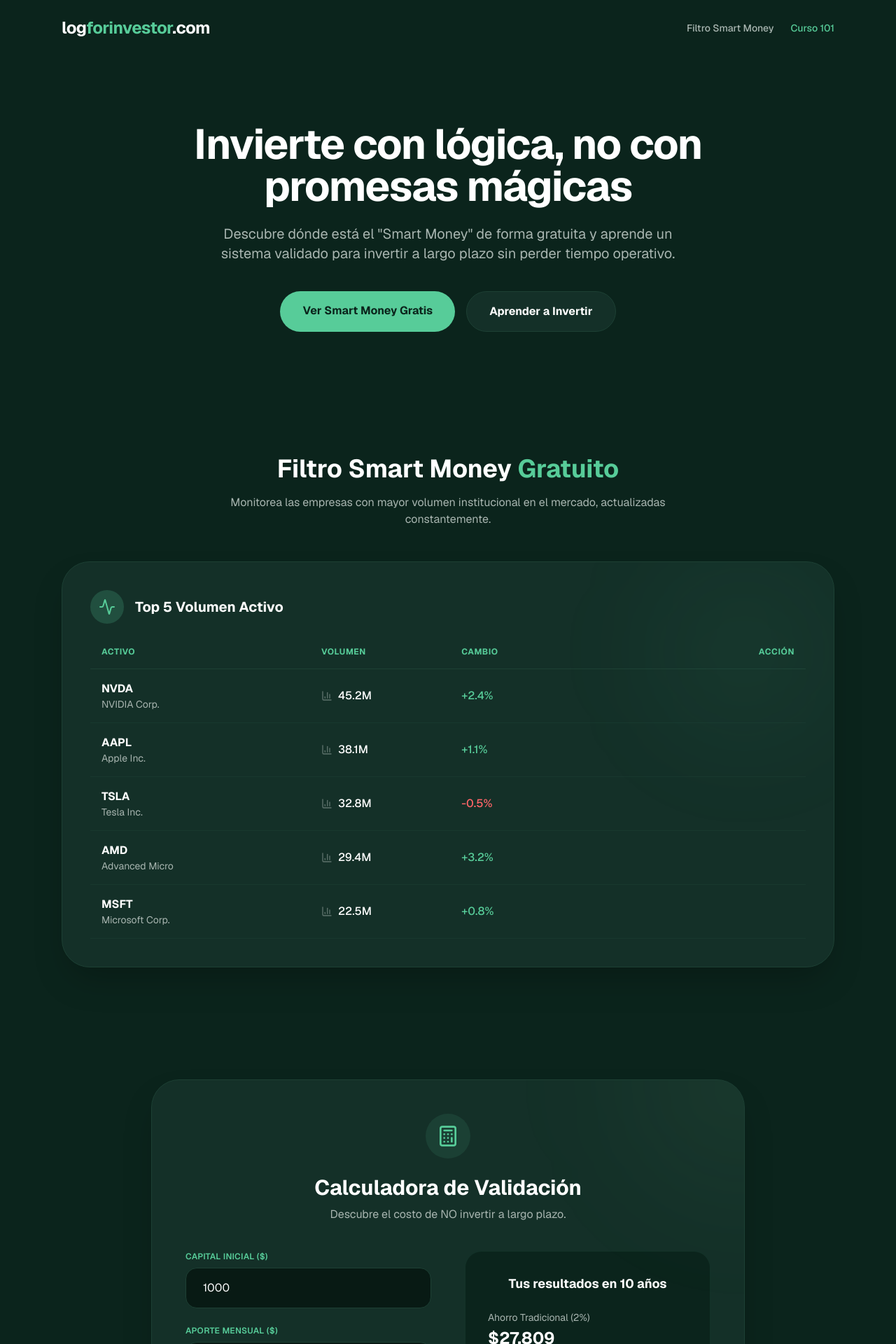
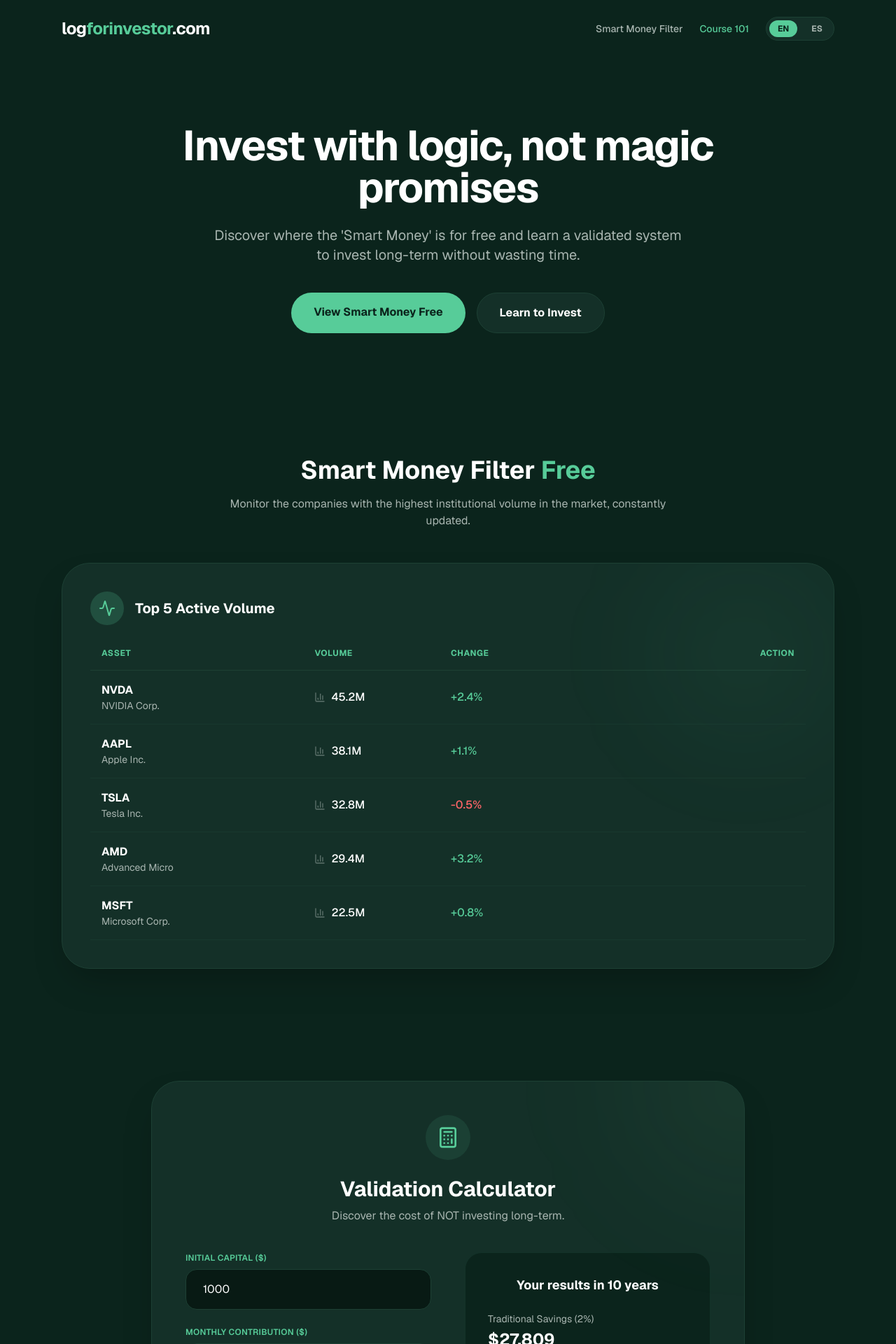
Before and after one commit to aparties/logforinvestorfes, a Next.js app: page / in a window 1280 px wide. Shown: the top 1920 px of the page at 70% size. Built offline with nearby package versions, Linux system fonts and the light colour scheme.

Commit message:
feat: add i18n support with english default and spanish option

```diff
--- a/src/app/page.tsx
+++ b/src/app/page.tsx
@@ -1,9 +1,14 @@
+"use client";
+
 import { Hero } from "@/components/Hero";
 import { SmartMoneyFilter } from "@/components/SmartMoneyFilter";
 import { Calculator } from "@/components/Calculator";
 import { CourseOffer } from "@/components/CourseOffer";
+import { useLanguage } from "@/i18n/LanguageContext";
 
 export default function Home() {
+  const { t, language, setLanguage } = useLanguage();
+
   return (
     <main className="flex min-h-screen flex-col items-center justify-start bg-background overflow-x-hidden">
       {/* Header simple para la Landing */}
@@ -11,14 +16,32 @@ export default function Home() {
         <div className="text-2xl font-bold tracking-tight text-white">
           log<span className="text-pch-primary">forinvestor</span>.com
         </div>
+        <div className="flex items-center gap-6">
           <nav className="hidden md:flex gap-6">
             <a href="#smart-money" className="text-sm font-medium text-foreground hover:text-white transition-colors">
-            Filtro Smart Money
+              {t.nav.filter}
             </a>
             <a href="#curso" className="text-sm font-medium text-pch-primary hover:text-pch-secondary transition-colors">
-            Curso 101
+              {t.nav.course}
             </a>
           </nav>
+
+          {/* Language Switcher */}
+          <div className="flex items-center gap-2 border border-pch-border rounded-full p-1 bg-pch-card">
+            <button
+              onClick={() => setLanguage("en")}
+              className={`text-xs font-bold px-3 py-1 rounded-full transition-colors ${language === 'en' ? 'bg-pch-primary text-[#0b241c]' : 'text-foreground hover:text-white'}`}
+            >
+              EN
+            </button>
+            <button
+              onClick={() => setLanguage("es")}
+              className={`text-xs font-bold px-3 py-1 rounded-full transition-colors ${language === 'es' ? 'bg-pch-primary text-[#0b241c]' : 'text-foreground hover:text-white'}`}
+            >
+              ES
+            </button>
+          </div>
+        </div>
       </header>
 
       {/* Hero Section */}
@@ -36,7 +59,7 @@ export default function Home() {
       {/* Footer simple */}
       <footer className="w-full border-t border-pch-border mt-auto">
         <div className="max-w-6xl mx-auto py-8 px-6 text-center text-sm text-foreground">
-          <p>© {new Date().getFullYear()} logforinvestor.com - Todos los derechos reservados.</p>
+          <p>© {new Date().getFullYear()} logforinvestor.com - {t.footer.rights}</p>
         </div>
       </footer>
     </main>
--- a/src/components/Calculator.tsx
+++ b/src/components/Calculator.tsx
@@ -2,6 +2,7 @@
 
 import { useState } from "react";
 import { Calculator as CalcIcon } from "lucide-react";
+import { useLanguage } from "@/i18n/LanguageContext";
 
 /**
  * Calculadora interactiva para mostrar la diferencia entre el ahorro
@@ -9,6 +10,7 @@ import { Calculator as CalcIcon } from "lucide-react";
  * @returns {JSX.Element} El componente de la calculadora.
  */
 export const Calculator = () => {
+  const { t } = useLanguage();
   const [initialAmount, setInitialAmount] = useState<number>(1000);
   const [monthlyContribution, setMonthlyContribution] = useState<number>(200);
   const [years, setYears] = useState<number>(10);
@@ -39,15 +41,15 @@ export const Calculator = () => {
           <div className="w-16 h-16 rounded-full bg-pch-primary/10 flex items-center justify-center mb-6">
             <CalcIcon className="w-8 h-8 text-pch-primary" />
           </div>
-          <h2 className="text-3xl font-bold text-white mb-2">Calculadora de Validación</h2>
-          <p className="text-foreground">Descubre el costo de NO invertir a largo plazo.</p>
+          <h2 className="text-3xl font-bold text-white mb-2">{t.calculator.title}</h2>
+          <p className="text-foreground">{t.calculator.subtitle}</p>
         </div>
 
         <div className="grid md:grid-cols-2 gap-12 items-start">
           <div className="space-y-6">
             <div>
               <label className="block text-xs font-semibold text-pch-primary mb-2 uppercase tracking-wide">
-                Capital Inicial ($)
+                {t.calculator.label_initial}
               </label>
               <input
                 type="number"
@@ -58,7 +60,7 @@ export const Calculator = () => {
             </div>
             <div>
               <label className="block text-xs font-semibold text-pch-primary mb-2 uppercase tracking-wide">
-                Aporte Mensual ($)
+                {t.calculator.label_monthly}
               </label>
               <input
                 type="number"
@@ -69,7 +71,7 @@ export const Calculator = () => {
             </div>
             <div>
               <label className="block text-xs font-semibold text-pch-primary mb-2 uppercase tracking-wide">
-                Años invirtiendo
+                {t.calculator.label_years}
               </label>
               <input
                 type="number"
@@ -81,24 +83,26 @@ export const Calculator = () => {
           </div>
 
           <div className="bg-[#0b241c] rounded-3xl p-8 border border-pch-border/50 flex flex-col justify-center h-full">
-            <h3 className="text-lg font-bold text-white mb-6 text-center">Tus resultados en {years} años</h3>
+            <h3 className="text-lg font-bold text-white mb-6 text-center">
+              {t.calculator.results_title.replace("{years}", years.toString())}
+            </h3>
 
             <div className="space-y-6">
               <div>
-                <p className="text-sm text-foreground mb-1">Ahorro Tradicional (2%)</p>
+                <p className="text-sm text-foreground mb-1">{t.calculator.savings}</p>
                 <p className="text-2xl font-bold text-white">${traditionalValue.toLocaleString()}</p>
               </div>
 
               <div className="h-[1px] w-full bg-pch-border/50" />
 
               <div>
-                <p className="text-sm text-pch-primary mb-1 font-medium">Inversión Pasiva (8%)</p>
+                <p className="text-sm text-pch-primary mb-1 font-medium">{t.calculator.investment}</p>
                 <p className="text-4xl font-bold text-pch-primary">${investmentValue.toLocaleString()}</p>
               </div>
 
               <div className="bg-pch-primary/10 rounded-xl p-4 mt-4">
                 <p className="text-sm text-white text-center">
-                  Estás perdiendo <span className="font-bold text-pch-secondary">${difference.toLocaleString()}</span> por no invertir.
+                  {t.calculator.losing_msg} <span className="font-bold text-pch-secondary">${difference.toLocaleString()}</span> {t.calculator.not_investing_msg}
                 </p>
               </div>
             </div>
--- a/src/components/Hero.tsx
+++ b/src/components/Hero.tsx
@@ -1,19 +1,23 @@
+import { useLanguage } from "@/i18n/LanguageContext";
+
 /**
  * Hero component para la landing page.
  * Muestra el mensaje principal y un CTA.
  */
 export const Hero = () => {
+  const { t } = useLanguage();
+
   return (
     <section className="flex flex-col items-center justify-center text-center py-24 px-6 relative overflow-hidden">
       {/* Glow effect radial en el fondo (ui.md: Radial gradients suaves) */}
       <div className="absolute top-1/2 left-1/2 -translate-x-1/2 -translate-y-1/2 w-[600px] h-[600px] bg-pch-primary/10 rounded-full blur-[100px] pointer-events-none -z-10" />
 
       <h1 className="text-4xl md:text-6xl font-bold tracking-tight text-white max-w-4xl mb-6">
-        Invierte con lógica, no con promesas mágicas
+        {t.hero.title}
       </h1>
 
       <p className="text-lg md:text-xl text-foreground max-w-2xl mb-10">
-        Descubre dónde está el &quot;Smart Money&quot; de forma gratuita y aprende un sistema validado para invertir a largo plazo sin perder tiempo operativo.
+        {t.hero.subtitle}
       </p>
 
       <div className="flex flex-col sm:flex-row gap-4">
@@ -21,13 +25,13 @@ export const Hero = () => {
           href="#smart-money"
           className="bg-pch-primary text-[#0b241c] rounded-full px-8 py-4 font-bold hover:bg-pch-secondary transition-all"
         >
-          Ver Smart Money Gratis
+          {t.hero.cta_primary}
         </a>
         <a
           href="#curso"
           className="bg-pch-card border border-pch-border text-white rounded-full px-8 py-4 font-bold hover:bg-pch-input transition-all"
         >
-          Aprender a Invertir
+          {t.hero.cta_secondary}
         </a>
       </div>
     </section>
--- a/src/components/Providers.tsx
+++ b/src/components/Providers.tsx
@@ -2,10 +2,11 @@
 
 import { QueryClient, QueryClientProvider } from "@tanstack/react-query";
 import { ReactNode, useState } from "react";
+import { LanguageProvider } from "@/i18n/LanguageContext";
 
 /**
  * Componente proveedor para inicializar y envolver la aplicación
- * con los contextos necesarios (como React Query).
+ * con los contextos necesarios (como React Query y Lenguaje).
  * @param {Object} props - Propiedades del componente.
  * @param {ReactNode} props.children - Componentes hijos.
  * @returns {JSX.Element} El proveedor de la aplicación.
@@ -22,7 +23,9 @@ export function Providers({ children }: { children: ReactNode }) {
 
   return (
     <QueryClientProvider client={queryClient}>
-      {children}
+      <LanguageProvider>
+        {children}
+      </LanguageProvider>
     </QueryClientProvider>
   );
 }
--- a/src/components/SmartMoneyFilter.tsx
+++ b/src/components/SmartMoneyFilter.tsx
@@ -2,6 +2,7 @@
 
 import { useQuery } from "@tanstack/react-query";
 import { BarChart3, Activity } from "lucide-react";
+import { useLanguage } from "@/i18n/LanguageContext";
 
 /** Mock para obtener datos de Smart Money */
 const fetchSmartMoneyData = async () => {
@@ -16,7 +17,12 @@ const fetchSmartMoneyData = async () => {
   ];
 };
 
+/**
+ * Componente que muestra una lista simulada de activos con alto volumen.
+ * @returns {JSX.Element} La tabla de filtro de Smart Money.
+ */
 export const SmartMoneyFilter = () => {
+  const { t } = useLanguage();
   const { data, isLoading } = useQuery({
     queryKey: ["smartMoneyList"],
     queryFn: fetchSmartMoneyData,
@@ -26,10 +32,10 @@ export const SmartMoneyFilter = () => {
     <section id="smart-money" className="py-20 px-6 max-w-6xl mx-auto w-full">
       <div className="text-center mb-12">
         <h2 className="text-3xl md:text-4xl font-bold text-white mb-4">
-          Filtro Smart Money <span className="text-pch-primary">Gratuito</span>
+          {t.filter.title} <span className="text-pch-primary">{t.filter.free}</span>
         </h2>
         <p className="text-foreground max-w-2xl mx-auto">
-          Monitorea las empresas con mayor volumen institucional en el mercado, actualizadas constantemente.
+          {t.filter.description}
         </p>
       </div>
 
@@ -41,24 +47,24 @@ export const SmartMoneyFilter = () => {
           <div className="w-12 h-12 rounded-full bg-pch-primary/20 flex items-center justify-center">
             <Activity className="w-6 h-6 text-pch-primary" />
           </div>
-          <h3 className="text-xl font-bold text-white">Top 5 Volumen Activo</h3>
+          <h3 className="text-xl font-bold text-white">{t.filter.table_title}</h3>
         </div>
 
         <div className="overflow-x-auto">
           <table className="w-full text-left">
             <thead>
               <tr className="border-b border-pch-border text-xs text-pch-primary font-semibold tracking-wider">
-                <th className="pb-4 pl-4">ACTIVO</th>
-                <th className="pb-4">VOLUMEN</th>
-                <th className="pb-4">CAMBIO</th>
-                <th className="pb-4 text-right pr-4">ACCIÓN</th>
+                <th className="pb-4 pl-4">{t.filter.col_asset}</th>
+                <th className="pb-4">{t.filter.col_volume}</th>
+                <th className="pb-4">{t.filter.col_change}</th>
+                <th className="pb-4 text-right pr-4">{t.filter.col_action}</th>
               </tr>
             </thead>
             <tbody>
               {isLoading ? (
                 <tr>
                   <td colSpan={4} className="py-8 text-center text-foreground">
-                    Cargando datos del mercado...
+                    {t.filter.loading}
                   </td>
                 </tr>
               ) : (
@@ -83,7 +89,7 @@ export const SmartMoneyFilter = () => {
                     </td>
                     <td className="py-4 text-right pr-4">
                       <button className="bg-[#0b241c] border border-pch-border text-pch-primary rounded-full px-4 py-2 text-sm font-semibold opacity-0 group-hover:opacity-100 transition-opacity hover:bg-pch-primary hover:text-[#0b241c]">
-                        Ver Detalle
+                        {t.filter.btn_view}
                       </button>
                     </td>
                   </tr>
--- /dev/null
+++ b/src/i18n/LanguageContext.tsx
@@ -0,0 +1,46 @@
+"use client";
+
+import { createContext, useContext, useState, ReactNode } from "react";
+import { Language, dictionaries } from "./dictionaries";
+
+type LanguageContextType = {
+  language: Language;
+  setLanguage: (lang: Language) => void;
+  t: typeof dictionaries.en;
+};
+
+const LanguageContext = createContext<LanguageContextType | undefined>(undefined);
+
+/**
+ * Proveedor de contexto para manejar el idioma de la aplicación.
+ * @param {Object} props - Propiedades del componente.
+ * @param {ReactNode} props.children - Componentes hijos.
+ * @returns {JSX.Element} El proveedor de contexto de idioma.
+ */
+export const LanguageProvider = ({ children }: { children: ReactNode }) => {
+  const [language, setLanguage] = useState<Language>("en");
+
+  const value = {
+    language,
+    setLanguage,
+    t: dictionaries[language],
+  };
+
+  return (
+    <LanguageContext.Provider value={value}>
+      {children}
+    </LanguageContext.Provider>
+  );
+};
+
+/**
+ * Hook para consumir el contexto de idioma.
+ * @returns {LanguageContextType} El contexto de idioma actual.
+ */
+export const useLanguage = () => {
+  const context = useContext(LanguageContext);
+  if (!context) {
+    throw new Error("useLanguage must be used within a LanguageProvider");
+  }
+  return context;
+};
--- /dev/null
+++ b/src/i18n/dictionaries.ts
@@ -0,0 +1,118 @@
+export type Language = "en" | "es";
+
+export const dictionaries = {
+  en: {
+    nav: {
+      filter: "Smart Money Filter",
+      course: "Course 101",
+    },
+    hero: {
+      title: "Invest with logic, not magic promises",
+      subtitle: "Discover where the 'Smart Money' is for free and learn a validated system to invest long-term without wasting time.",
+      cta_primary: "View Smart Money Free",
+      cta_secondary: "Learn to Invest",
+    },
+    filter: {
+      title: "Smart Money Filter",
+      free: "Free",
+      description: "Monitor the companies with the highest institutional volume in the market, constantly updated.",
+      table_title: "Top 5 Active Volume",
+      col_asset: "ASSET",
+      col_volume: "VOLUME",
+      col_change: "CHANGE",
+      col_action: "ACTION",
+      loading: "Loading market data...",
+      btn_view: "View Details",
+    },
+    calculator: {
+      title: "Validation Calculator",
+      subtitle: "Discover the cost of NOT investing long-term.",
+      label_initial: "Initial Capital ($)",
+      label_monthly: "Monthly Contribution ($)",
+      label_years: "Years investing",
+      results_title: "Your results in {years} years",
+      savings: "Traditional Savings (2%)",
+      investment: "Passive Investment (8%)",
+      losing_msg: "You are losing",
+      not_investing_msg: "by not investing.",
+    },
+    course: {
+      title: "From Spectator to Investor",
+      subtitle: "A direct, uncomplicated method based on the Weinstein system to start investing passively and safely.",
+      badge: "Special MVP",
+      course_name: "Passive Investing 101 Course",
+      course_desc: "The system you need to trade without stress.",
+      price: "$30",
+      payment_type: "one-time payment",
+      features: [
+        "Lifetime access to 5-10 video lessons.",
+        "Learn to read Smart Money.",
+        "Basic use of the Weinstein system.",
+        "Automated access after payment.",
+        "No hidden subscriptions."
+      ],
+      btn_buy: "Buy Immediate Access",
+      stripe_msg: "Secure payment processed by Stripe.",
+    },
+    footer: {
+      rights: "All rights reserved.",
+    }
+  },
+  es: {
+    nav: {
+      filter: "Filtro Smart Money",
+      course: "Curso 101",
+    },
+    hero: {
+      title: "Invierte con lógica, no con promesas mágicas",
+      subtitle: "Descubre dónde está el 'Smart Money' de forma gratuita y aprende un sistema validado para invertir a largo plazo sin perder tiempo operativo.",
+      cta_primary: "Ver Smart Money Gratis",
+      cta_secondary: "Aprender a Invertir",
+    },
+    filter: {
+      title: "Filtro Smart Money",
+      free: "Gratuito",
+      description: "Monitorea las empresas con mayor volumen institucional en el mercado, actualizadas constantemente.",
+      table_title: "Top 5 Volumen Activo",
+      col_asset: "ACTIVO",
+      col_volume: "VOLUMEN",
+      col_change: "CAMBIO",
+      col_action: "ACCIÓN",
+      loading: "Cargando datos del mercado...",
+      btn_view: "Ver Detalle",
+    },
+    calculator: {
+      title: "Calculadora de Validación",
+      subtitle: "Descubre el costo de NO invertir a largo plazo.",
+      label_initial: "Capital Inicial ($)",
+      label_monthly: "Aporte Mensual ($)",
+      label_years: "Años invirtiendo",
+      results_title: "Tus resultados en {years} años",
+      savings: "Ahorro Tradicional (2%)",
+      investment: "Inversión Pasiva (8%)",
+      losing_msg: "Estás perdiendo",
+      not_investing_msg: "por no invertir.",
+    },
+    course: {
+      title: "Pasa de Espectador a Inversor",
+      subtitle: "Un método directo, sin complicaciones y basado en el sistema de Weinstein para empezar a invertir de forma pasiva y protegida.",
+      badge: "MVP Especial",
+      course_name: "Curso Inversión Pasiva 101",
+      course_desc: "El sistema que necesitas para operar sin estrés.",
+      price: "$30",
+      payment_type: "pago único",
+      features: [
+        "Acceso de por vida a 5-10 lecciones en video.",
+        "Aprende a leer el Smart Money.",
+        "Uso básico del sistema de Weinstein.",
+        "Acceso automatizado post-pago.",
+        "Sin suscripciones ocultas."
+      ],
+      btn_buy: "Comprar Acceso Inmediato",
+      stripe_msg: "Pago seguro procesado por Stripe.",
+    },
+    footer: {
+      rights: "Todos los derechos reservados.",
+    }
+  }
+};
```
Also changed, not shown: src/components/CourseOffer.tsx (+15 -16 lines), 1 other file (tests, documents, lock files or other folders). Lines whose indentation alone changed are shown as unchanged.
